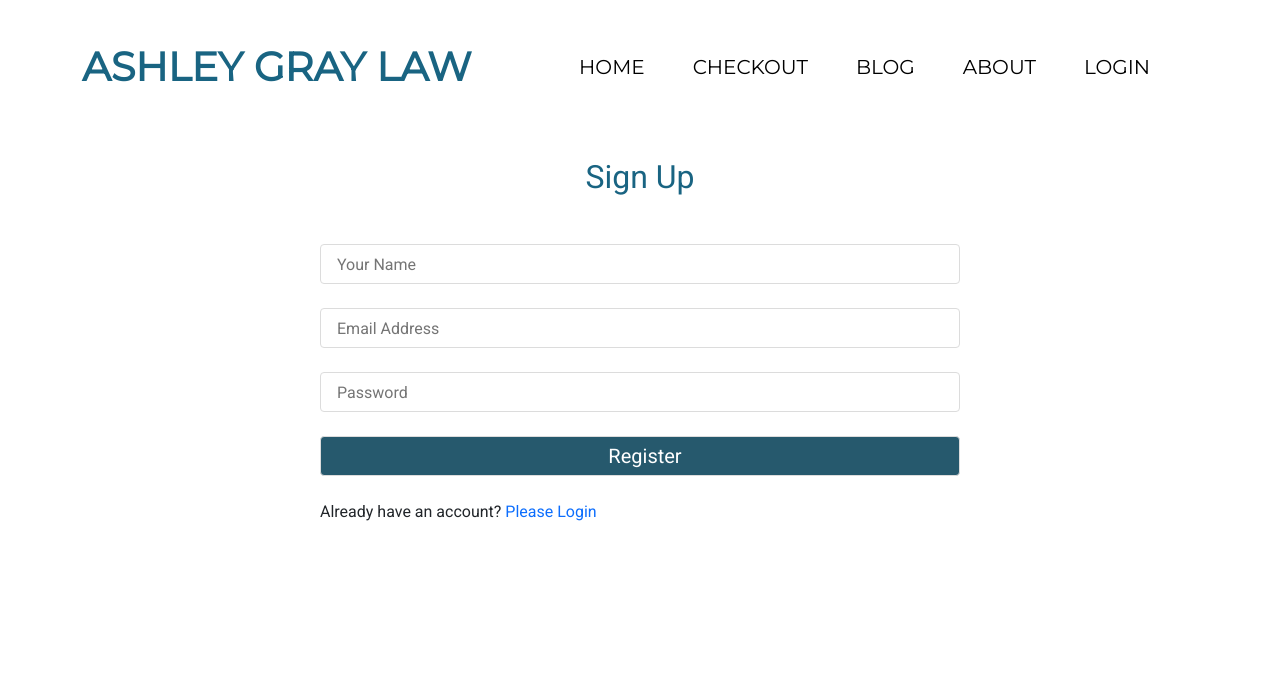
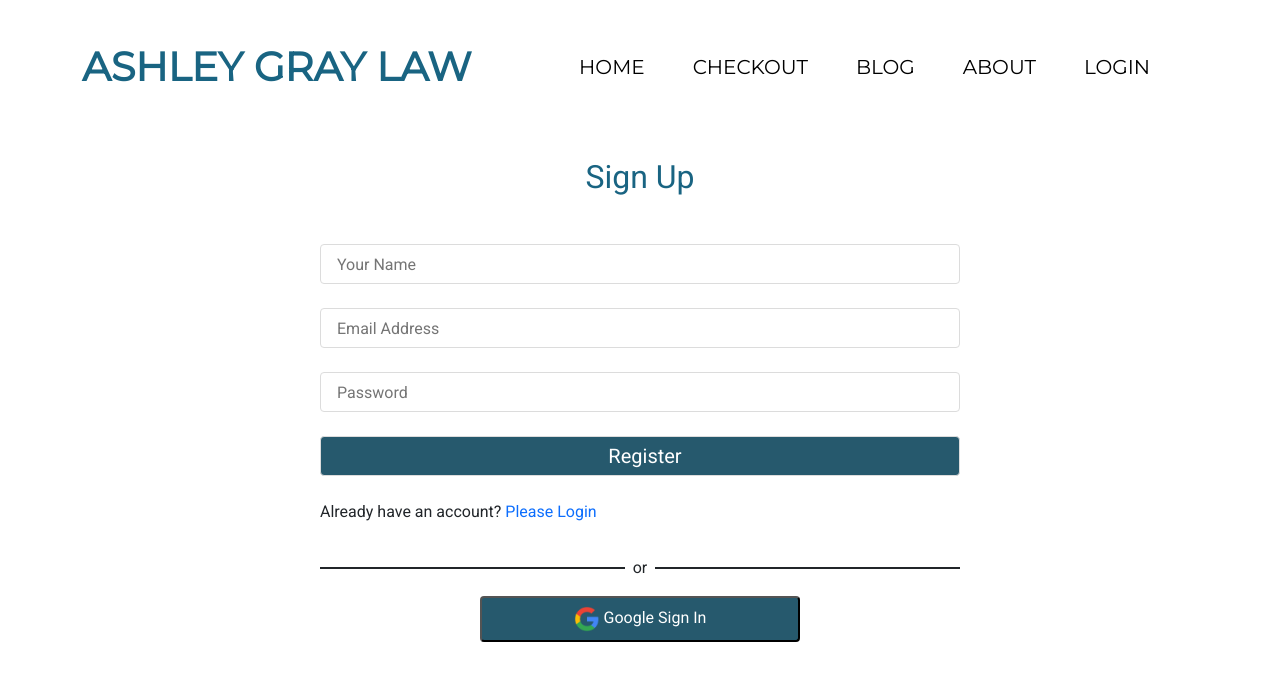
Before and after one commit to Fatema-Nawrin/Legal-Service-Provider-Website, a React (Create React App) app: page /register in a window 1280 px wide. Shown: the top 680 px of the page. Built offline with nearby package versions, Linux system fonts and the light colour scheme.

Commit message:
google login added

```diff
--- /dev/null
+++ b/src/Pages/Login/GoogleLogin/GoogleLogin.css
@@ -0,0 +1,5 @@
+.btn-style {
+    background-color: rgb(38, 89, 109);
+    border-radius: 4px;
+    color: white;
+}
--- /dev/null
+++ b/src/Pages/Login/GoogleLogin/GoogleLogin.js
@@ -0,0 +1,35 @@
+import React from 'react';
+import { useSignInWithGoogle } from 'react-firebase-hooks/auth';
+import { useNavigate } from 'react-router-dom';
+import auth from '../../../firebase.init';
+import googlelogo from '../../../Images/google-logo.png';
+import './GoogleLogin.css'
+const GoogleLogin = () => {
+    const [signInWithGoogle, user, loading, error] = useSignInWithGoogle(auth);
+    const navigate = useNavigate();
+    if (user) {
+        navigate('/home');
+    }
+    return (
+        <div>
+            <div className='d-flex align-items-center'>
+                <div style={{ height: '2px' }} className='bg-dark w-50'></div>
+                <p className='mt-3 px-2'> or </p>
+                <div style={{ height: '2px' }} className='bg-dark w-50'></div>
+            </div>
+            <div>
+                <button onClick={() => signInWithGoogle()}
+                    className='w-50 d-block mx-auto py-2 btn-style'>
+                    <img
+                        style={{ width: '30px' }}
+                        src={googlelogo}
+                        className='pe-1'
+                        alt="" />
+                    Google Sign In
+                </button>
+            </div>
+        </div>
+    );
+};
+
+export default GoogleLogin;
--- a/src/Pages/Login/Login/Login.js
+++ b/src/Pages/Login/Login/Login.js
@@ -6,6 +6,7 @@ import auth from '../../../firebase.init';
 import 'react-toastify/dist/ReactToastify.css';
 import './Login.css'
 import { async } from '@firebase/util';
+import GoogleLogin from '../GoogleLogin/GoogleLogin';
 
 const Login = () => {
     const emailRef = useRef('');
@@ -18,7 +19,13 @@ const Login = () => {
         loading,
         error,
     ] = useSignInWithEmailAndPassword(auth);
-
+    let from = location.state?.from?.pathname || "/";
+    let errorDiv;
+    if (error) {
+        errorDiv = <div>
+            <p className='text-danger'>Error:{error?.message}</p>
+        </div>
+    }
     const handleSubmit = (event) => {
         event.preventDefault();
         const email = emailRef.current.value;
@@ -39,6 +46,9 @@ const Login = () => {
             toast('Enter your email address first.')
         }
     }
+    if (user) {
+        navigate(from, { replace: true });
+    }
 
     return (
         <div className='login-form'>
@@ -47,6 +57,7 @@ const Login = () => {
                 <input type="email" ref={emailRef} name='email' placeholder='Your Email' required />
                 <input type="password" ref={passwordRef} name='password' placeholder='Password' required />
                 <input className='submit-btn' type="submit" value="Login" />
+                {errorDiv}
                 <p>New to the website?
                     <Link className='text-decoration-none' to='/register'> Please Sign up First</Link>
                 </p>
@@ -54,6 +65,7 @@ const Login = () => {
                     <button className='btn btn-link text-danger text-decoration-none' onClick={resetPassword}>Reset Password</button>
                 </p>
             </form>
+            <GoogleLogin></GoogleLogin>
             <ToastContainer></ToastContainer>
         </div>
     );
--- a/src/Pages/Login/Register/Register.js
+++ b/src/Pages/Login/Register/Register.js
@@ -1,8 +1,9 @@
 import React from 'react';
 import { Link, useNavigate } from 'react-router-dom';
 import './Register.css';
-import { useCreateUserWithEmailAndPassword } from 'react-firebase-hooks/auth';
+import { useCreateUserWithEmailAndPassword, useSendEmailVerification } from 'react-firebase-hooks/auth';
 import auth from '../../../firebase.init';
+import GoogleLogin from '../GoogleLogin/GoogleLogin';
 
 const Register = () => {
     const [
@@ -12,6 +13,7 @@ const Register = () => {
         error,
     ] = useCreateUserWithEmailAndPassword(auth);
     const navigate = useNavigate();
+    const [sendEmailVerification, sending] = useSendEmailVerification(auth);
 
     const handleSubmit = async (event) => {
         event.preventDefault();
@@ -19,7 +21,11 @@ const Register = () => {
         const email = event.target.email.value;
         const password = event.target.password.value;
         await createUserWithEmailAndPassword(email, password);
+        verification();
         navigate('/home');
+    }
+    const verification = async () => {
+        await sendEmailVerification();
     }
     return (
         <div className='register-form'>
@@ -31,8 +37,8 @@ const Register = () => {
                 <input className='submit-btn' type="submit" value="Register" />
                 <p>Already have an account? <Link className='text-decoration-none' to='/login'>Please Login</Link>
                 </p>
-
             </form>
+            <GoogleLogin></GoogleLogin>
         </div>
     );
 };
```
Also changed, not shown: src/Images/google-logo.png (added).
